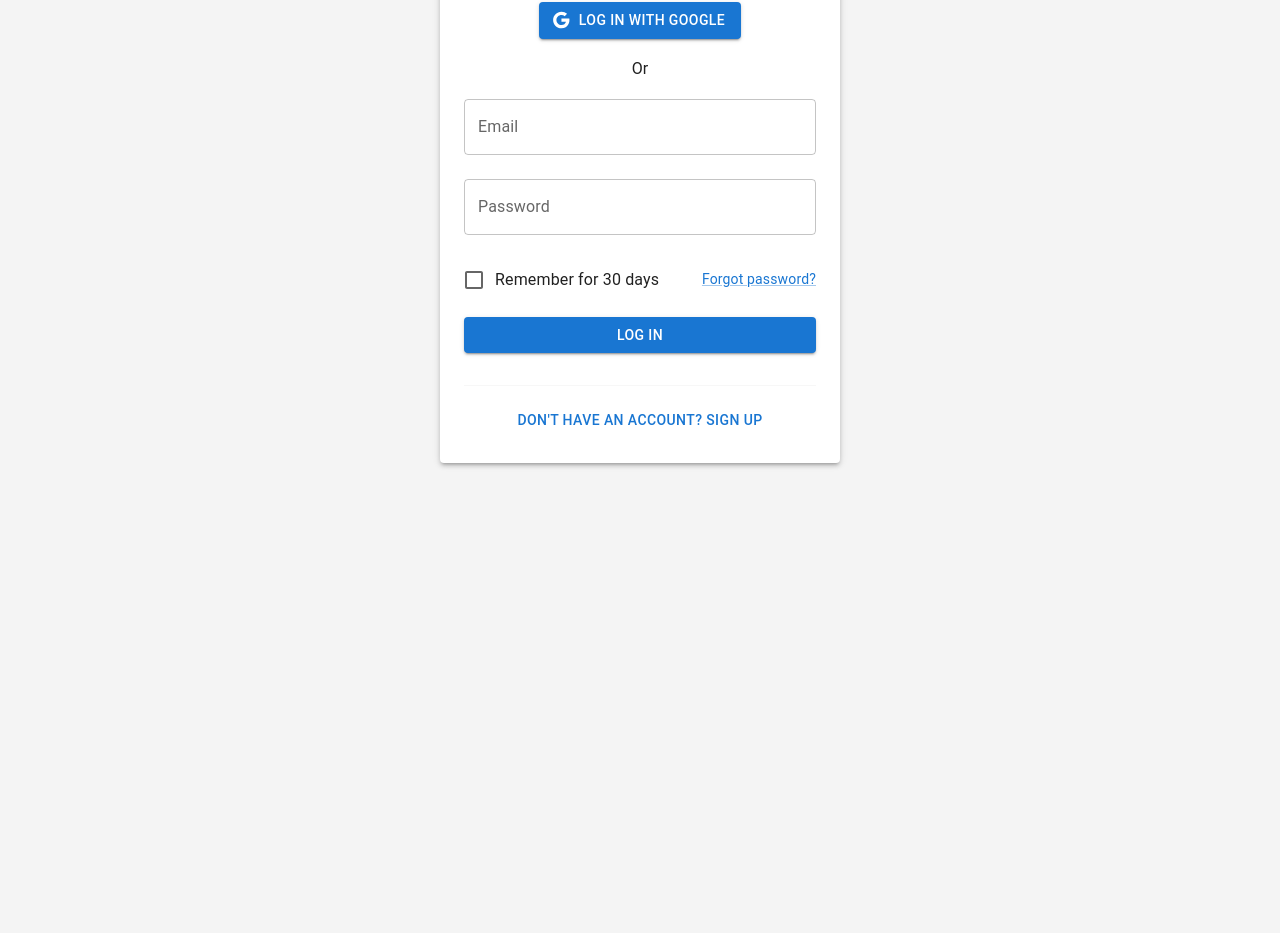
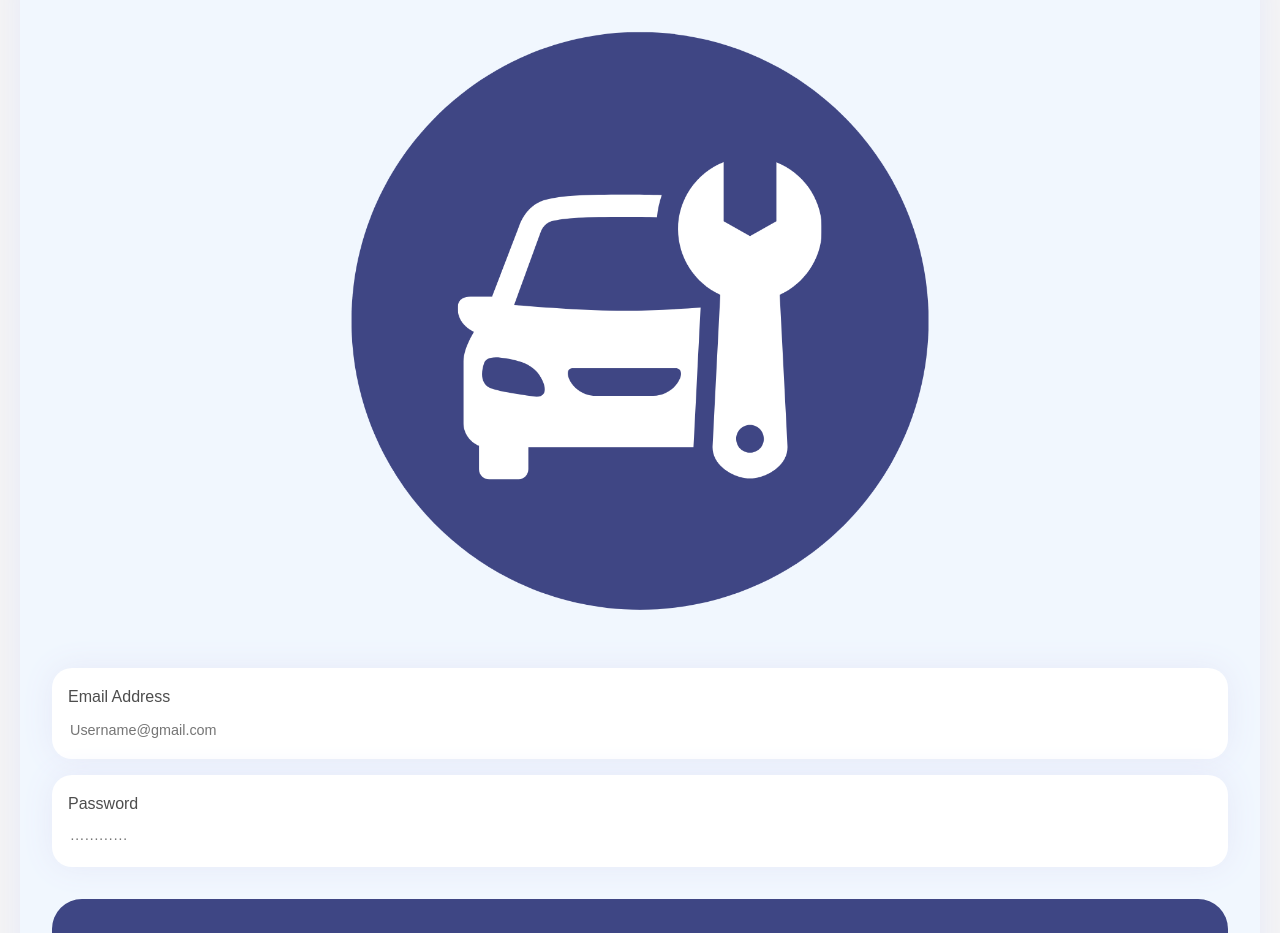
Before and after one commit to 394-w24/obd-app, a React (Vite) app: page / in a window 1280 px wide. Shown: the part 62-995 px from the top of the page. Before the commit the page ends 800 px from the top, so only its background shows below. Built offline with nearby package versions, Linux system fonts and the light colour scheme.

Commit message:
Change login page UI

```diff
--- /dev/null
+++ b/src/components/LoginPage.css
@@ -0,0 +1,68 @@
+.screen-1 {
+    background: hsl(213deg, 85%, 97%);
+    padding: 2em;
+    display: flex;
+    flex-direction: column;
+    border-radius: 30px;
+    box-shadow: 0 0 2em hsl(231deg, 62%, 94%);
+    gap: 2em;
+    margin: auto;
+  }
+
+  .screen-1 .logo {
+    margin-top: -3em;
+  }
+
+  .email, .password {
+    background: hsl(0deg, 0%, 100%);
+    box-shadow: 0 0 2em hsl(231deg, 62%, 94%);
+    padding: 1em;
+    display: flex;
+    flex-direction: column;
+    gap: 0.5em;
+    border-radius: 20px;
+    color: hsl(0deg, 0%, 30%);
+    margin-top: -1em;
+  }
+
+  .email input, .password input {
+    outline: none;
+    border: none;
+    color: hsl(0deg, 0%, 0%);
+    font-size: 0.9em;
+  }
+
+  .sec-2 ion-icon {
+    color: hsl(0deg, 0%, 30%);
+    margin-bottom: -0.2em;
+  }
+
+  .password .show-hide {
+    margin-right: -5em;
+  }
+
+  .login {
+    padding: 1em;
+    background: hsl(233deg, 36%, 38%);
+    color: white;
+    border: none;
+    border-radius: 30px;
+    font-weight: 600;
+  }
+
+  .footer {
+    display: flex;
+    font-size: 0.7em;
+    color: hsl(0deg, 0%, 37%);
+    gap: 14em;
+    padding-bottom: 10em;
+  }
+
+  .footer span {
+    cursor: pointer;
+  }
+
+  /* General button style */
+  button {
+    cursor: pointer;
+  }
--- a/src/components/LoginPage.jsx
+++ b/src/components/LoginPage.jsx
@@ -1,8 +1,8 @@
 import React, { useState } from 'react';
 import { signInWithGoogle, signOut } from '../utilities/firebase';
-import { Button, TextField, Checkbox, FormControlLabel, Link, Paper, Box, Typography, Divider } from '@mui/material';
-import GoogleIcon from '@mui/icons-material/Google';
 import { useNavigate } from 'react-router-dom';
+import './LoginPage.css'; // Include the CSS for the new design
+import LoginLogo from ".././icons/LoginLogo.png"
 
 const LoginPage = () => {
   const [email, setEmail] = useState('');
@@ -12,18 +12,14 @@ const LoginPage = () => {
   const loginWithGoogle = async () => {
     try {
       await signInWithGoogle();
-      // Navigate to the NavPage after successful login
-      navigate('/navpage'); // Replace '/navpage' with the actual path you want to navigate to
+      navigate('/navpage'); // Replace with your desired path
     } catch (error) {
-      // Handle errors here, such as displaying a notification to the user
       console.error(error);
     }
   };
 
-
   const loginWithEmail = () => {
-    // Here you should call your sign-in method for email/password authentication
-    // For example: signInWithEmail(email, password);
+    // signInWithEmail logic here
   };
 
   const logout = () => {
@@ -31,62 +27,43 @@ const LoginPage = () => {
   };
 
   return (
-    <Paper elevation={3} sx={{ padding: 3, maxWidth: 400, margin: 'auto', marginTop: 5 }}>
-      <Box display="flex" flexDirection="column" alignItems="center">
-        <Button
-          variant="contained"
-          startIcon={<GoogleIcon />}
-          onClick={loginWithGoogle}
-          sx={{ marginBottom: 2 }}
-        >
-          Log In with Google
-        </Button>
-        <Typography variant="subtitle1">Or</Typography>
-        <TextField
-          label="Email"
-          variant="outlined"
+    <div className="screen-1">
+      <img src={LoginLogo} alt="LoginLogo"/>
+      <div className="email">
+        <label htmlFor="email">Email Address</label>
+        <div className="sec-2">
+          <ion-icon name="mail-outline"></ion-icon>
+          <input
+            type="email"
+            name="email"
+            placeholder="Username@gmail.com"
             value={email}
             onChange={(e) => setEmail(e.target.value)}
-          fullWidth
-          margin="normal"
           />
-        <TextField
-          label="Password"
+        </div>
+      </div>
+      <div className="password">
+        <label htmlFor="password">Password</label>
+        <div className="sec-2">
+          <ion-icon name="lock-closed-outline"></ion-icon>
+          <input
+            className="pas"
             type="password"
-          variant="outlined"
+            name="password"
+            placeholder="············"
             value={password}
             onChange={(e) => setPassword(e.target.value)}
-          fullWidth
-          margin="normal"
           />
-        <Box display="flex" justifyContent="space-between" alignItems="center" width="100%" marginY={2}>
-          <FormControlLabel
-            control={<Checkbox name="remember" color="primary" />}
-            label="Remember for 30 days"
-          />
-          <Link href="#" variant="body2">
-            Forgot password?
-          </Link>
-        </Box>
-        <Button
-          variant="contained"
-          onClick={loginWithEmail}
-          fullWidth
-          sx={{ marginBottom: 2 }}
-        >
-          Log In
-        </Button>
-        <Divider sx={{ width: '100%', my: 2 }} />
-        <Button
-          variant="text"
-          fullWidth
-          onClick={logout}
-        >
-          Don't have an account? Sign Up
-        </Button>
-      </Box>
-    </Paper>
+          <ion-icon className="show-hide" name="eye-outline"></ion-icon>
+        </div>
+      </div>
+      <button className="login" onClick={loginWithEmail}>Login</button>
+      <button className="login" onClick={loginWithGoogle}>Log In with Google</button>
+      <div className="footer">
+        <span>Don't have an account? Sign Up</span>
+      </div>
+    </div>
   );
-}
+};
 
 export default LoginPage;
```
Also changed, not shown: src/icons/LoginLogo.png (added). Lines whose indentation alone changed are shown as unchanged.
